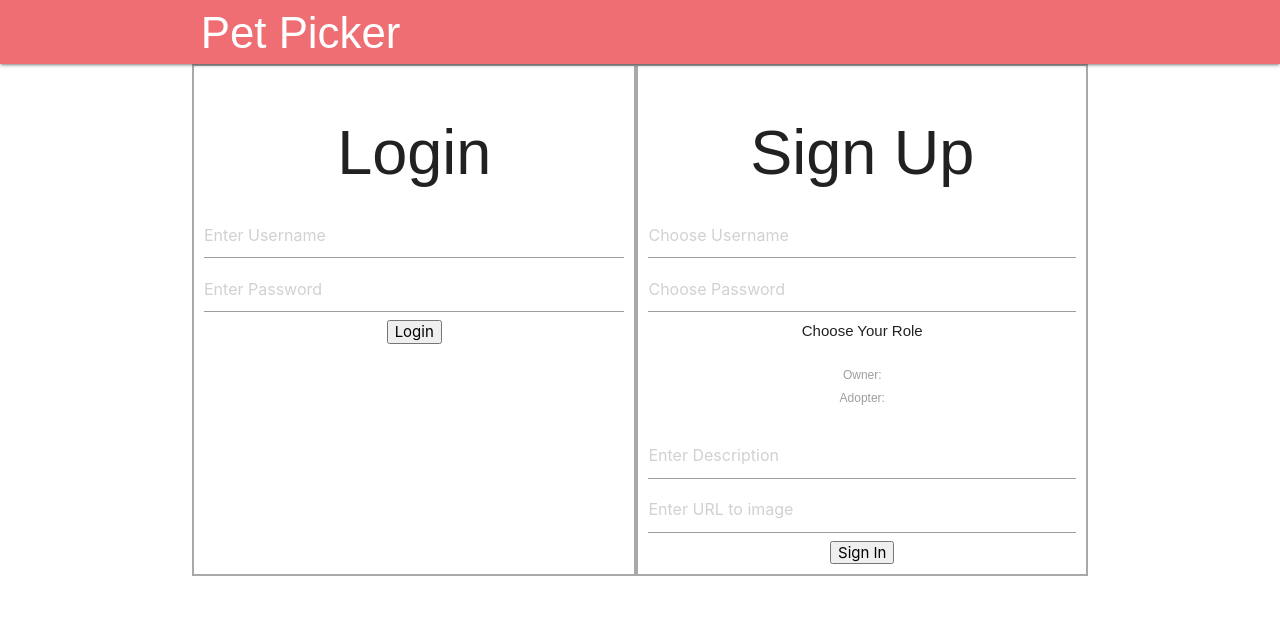
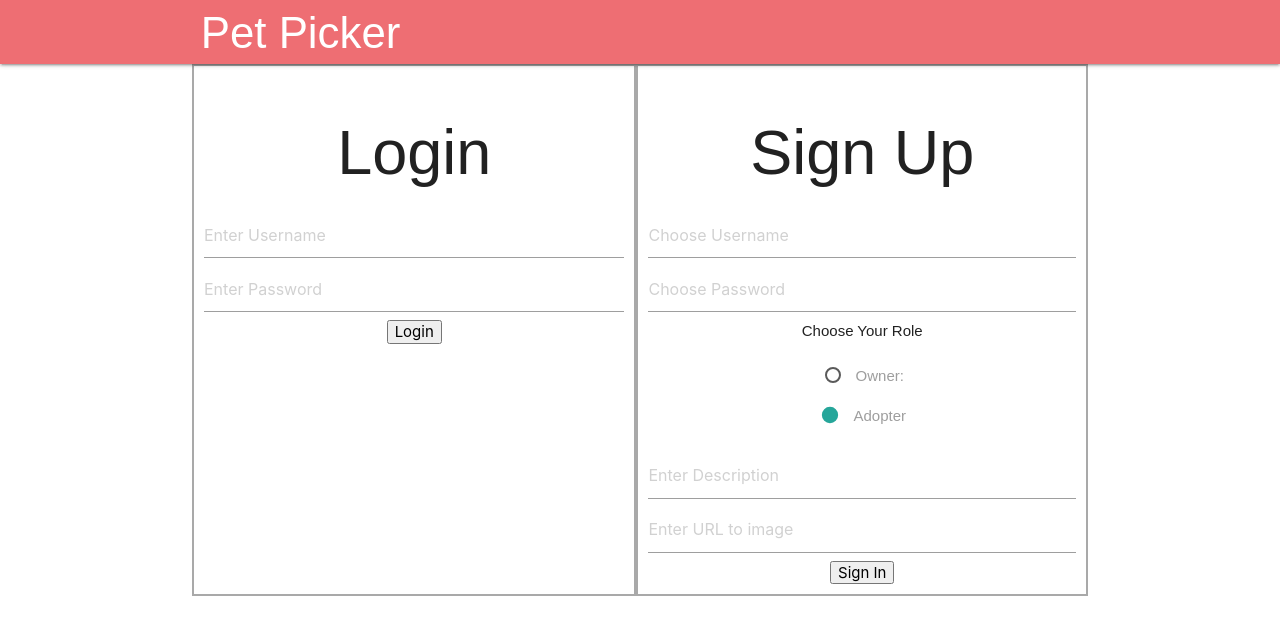
Before and after one commit to tmcjunkinmarquis/PetPicker, a React (Create React App) app: page /login in a window 1280 px wide. Shown: the top 634 px of the page. Built offline with nearby package versions, Linux system fonts and the light colour scheme.

Commit message:
adds radial buttons to sign up form

```diff
--- a/src/components/Login/Login.js
+++ b/src/components/Login/Login.js
@@ -131,20 +131,19 @@ export class Login extends Component {
             />
             <fieldset>
               <legend>Choose Your Role</legend>
-              <ul>
-                <li>
+                <p>
                   <label htmlFor="owner">
-                    Owner:
-                    <input type="radio" id="owner" name="role" value="Owner" onChange={this.handleChange} />
+                    <input className="right" type="radio" id="owner" name="role" value="Owner" onChange={this.handleChange} />
+                    <span> Owner: </span>
                   </label>
-                </li>
-                <li>
+                </p>
+                <p>
                   <label htmlFor="adopter">
-                    Adopter:
-                    <input type="radio" id="adopter" name="role" value="Adopter" onChange={this.handleChange} />
+                    <input className="right" type="radio" id="adopter" name="role" value="Adopter" onChange={this.handleChange} checked />
+                    <span> Adopter </span>
                   </label>
-                </li>
-              </ul>
+                </p>
+
             </fieldset>
             <input
               placeholder="Enter Description"
```
